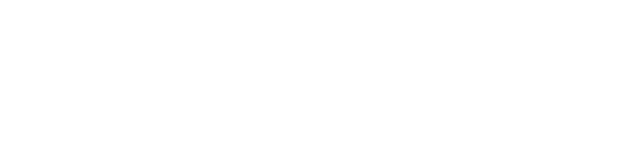
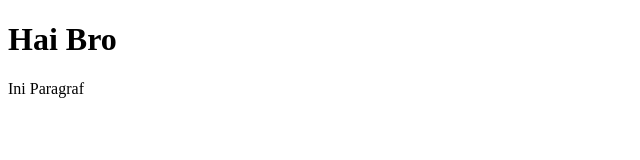
Before and after one commit to tamamorkid26/akademi7, a plain HTML site: page index.html in a window 1280 px wide. Shown: the whole page, without its empty margins (0-640 px from the left). Drawn offline with Linux system fonts and the light colour scheme.

Commit message:
tambah baris

```diff
--- a/index.html
+++ b/index.html
@@ -7,6 +7,7 @@
     <title>Akademi 7</title>
 </head>
 <body>
-
+    <h1>Hai Bro</h1>
+    <p>Ini Paragraf</p>
 </body>
 </html>
```
